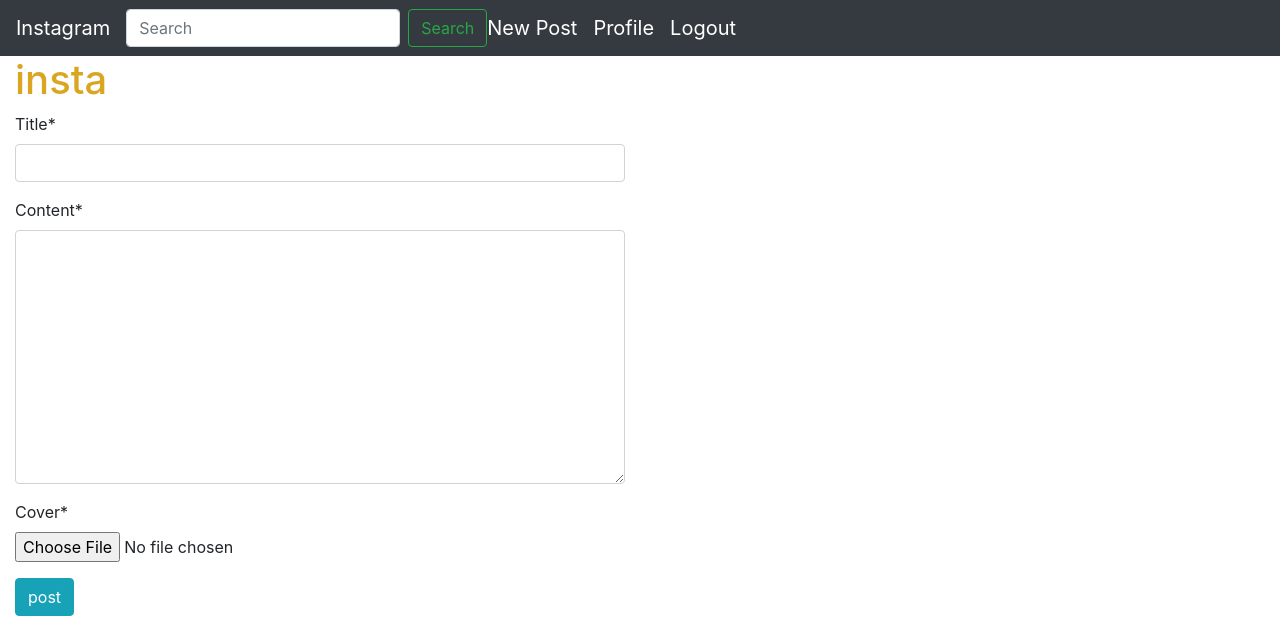
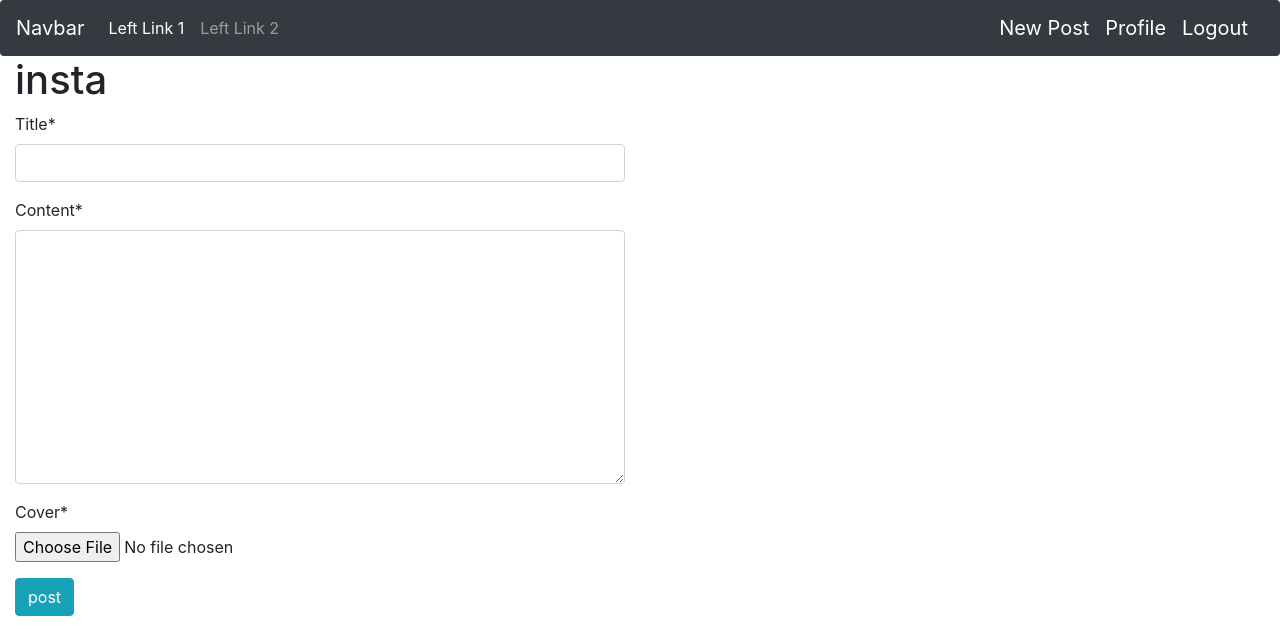
Before and after one commit to JamesOdera/new-insta-clone, a Django app: page /post/new/ in a window 1280 px wide. Shown: the top 631 px of the page. Run offline with Django 3.2, Linux system fonts and the light colour scheme; the visitor is signed in with stand-in values (Sample User, id 1); some libraries are stand-ins or nearby versions.

Commit message:
add a nabar black for updates

```diff
--- a/clone/templates/clone/base.html
+++ b/clone/templates/clone/base.html
@@ -14,6 +14,7 @@
     {% block styles %}
     {% bootstrap_css %}
     <link rel="stylesheet" href="{% static 'css/style.css' %}">
+    <link rel="stylesheet" href="https://maxcdn.bootstrapcdn.com/bootstrap/4.0.0/css/bootstrap.min.css" integrity="sha384-Gn5384xqQ1aoWXA+058RXPxPg6fy4IWvTNh0E263XmFcJlSAwiGgFAW/dAiS6JXm" crossorigin="anonymous">
     {% endblock %}
 
 </head>
--- a/clone/templates/navbar.html
+++ b/clone/templates/navbar.html
@@ -1,23 +1,36 @@
-<nav class="navbar navbar-expand-lg navbar-dark bg-dark">
-    <a class="navbar-brand" href="/">Instagram</a>
-    <button class="navbar-toggler" type="button" data-toggle="collapse" data-target="#navbarSupportedContent" aria-controls="navbarSupportedContent" aria-expanded="false" aria-label="Toggle navigation">
-      <span class="navbar-toggler-icon"></span>
-    </button>
 
-    <div class="collapse navbar-collapse" id="navbarSupportedContent">
-      {% if user.is_authenticated %}
-
-              <form class="form-inline my-2 my-lg-0">
-                <input class="form-control mr-sm-2" type="search" placeholder="Search" aria-label="Search">
-                <button class="btn btn-outline-success my-2 my-sm-0" type="submit">Search</button>
-              </form>
-              <a class="navbar-brand" href="{% url 'post-create' %}"> New Post </a>
-              <a class="navbar-brand" href="{% url 'profile' %}"> Profile </a>
-              <a class="navbar-brand" href="{% url 'logout' %}"> Logout </a>
-
-              {% else %}
+  <nav class="navbar navbar-expand-lg navbar-dark bg-dark rounded">
+    <a class="navbar-brand" href="#">Navbar</a>
+    <ul class="navbar-nav mr-auto">
+      <li class="nav-item active">
+        <a class="nav-link">Left Link 1</a>
+      </li>
+      <li class="nav-item">
+        <a class="nav-link">Left Link 2</a>
+      </li>
+    </ul>
+    {% if user.is_authenticated %}
+    <ul class="navbar-nav ml-auto">
+      <li class="nav-item">
+        <a class="navbar-brand" href="{% url 'post-create' %}"> New Post </a>
+      </li>
+      <ul class="navbar-nav ml-auto">
+        <li class="nav-item">
+          <a class="navbar-brand" href="{% url 'profile' %}"> Profile </a>
+      </li>
+      <ul class="navbar-nav ml-auto">
+        <li class="nav-item">
+          <a class="navbar-brand" href="{% url 'logout' %}"> Logout </a>
+      </li>
+      {% else %}
+      <ul class="navbar-nav ml-auto">
+        <li class="nav-item">
           <a class="navbar-brand" href="{% url 'login' %}"> Login </a>
+      </li>
+      <ul class="navbar-nav ml-auto">
+        <li class="nav-item">
           <a class="navbar-brand" href="{% url 'register' %}"> Register </a>
+      </li>
       {% endif %}
-    </div>
+    </ul>
   </nav>
```
Also changed, not shown: static/css/style.css (line endings or trailing spaces), 1 other file.
